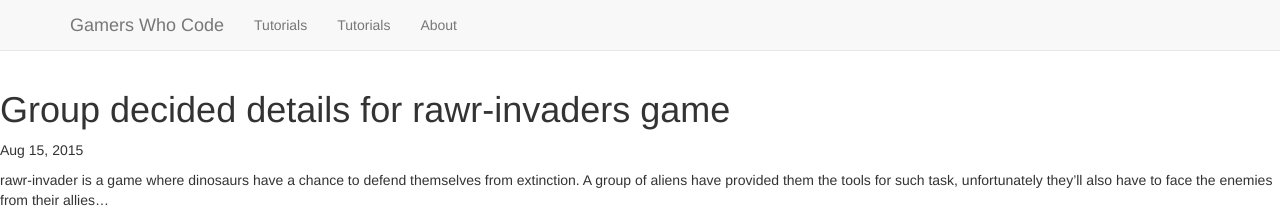
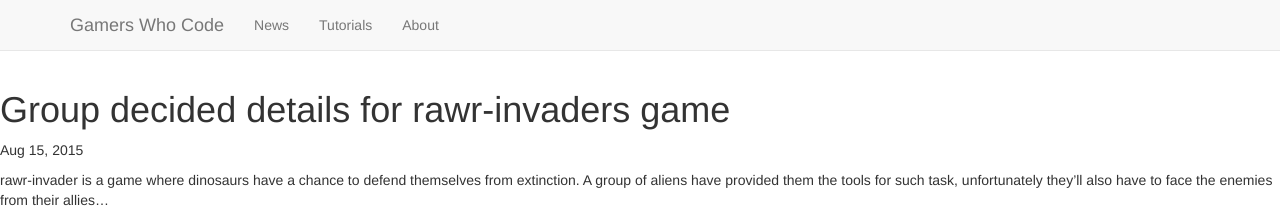
Before and after one commit to gamerswhocode/site, a Jekyll site: the page built from _posts/2015-08-15-meeting-notes.markdown, in a window 1280 px wide. Shown: the top 209 px of the page. Built offline with Jekyll 4.4.1, drawn with Linux system fonts in a browser that asks for light colours.

Commit message:
small fixes to links and name of files

```diff
--- a/_includes/header.html
+++ b/_includes/header.html
@@ -31,7 +31,7 @@
           <div class="collapse navbar-collapse navbar-ex1-collapse">
             <ul class="nav navbar-nav">
               <li>
-                <a class="" href="{{ site.baseurl }}/index.html#tutorials">Tutorials</a>
+                <a class="" href="{{ site.baseurl }}/news.html">News</a>
               </li>
               <li>
                 <a class="" href="{{ site.baseurl }}//news.html#tutorials">Tutorials</a>
--- a/news.html
+++ b/news.html
@@ -4,7 +4,7 @@
 
 <div class="home">
 
-    <h1 class="page-heading">Posts</h1>
+    <h1 class="page-heading">News</h1>
 
     <ul class="post-list">
         {% for post in site.posts %}
```
Also changed, not shown: _posts/2015-08-15-meeting-notes.markdown (renamed from _posts/2015-08-15-welcome-to-jekyll.markdown).
